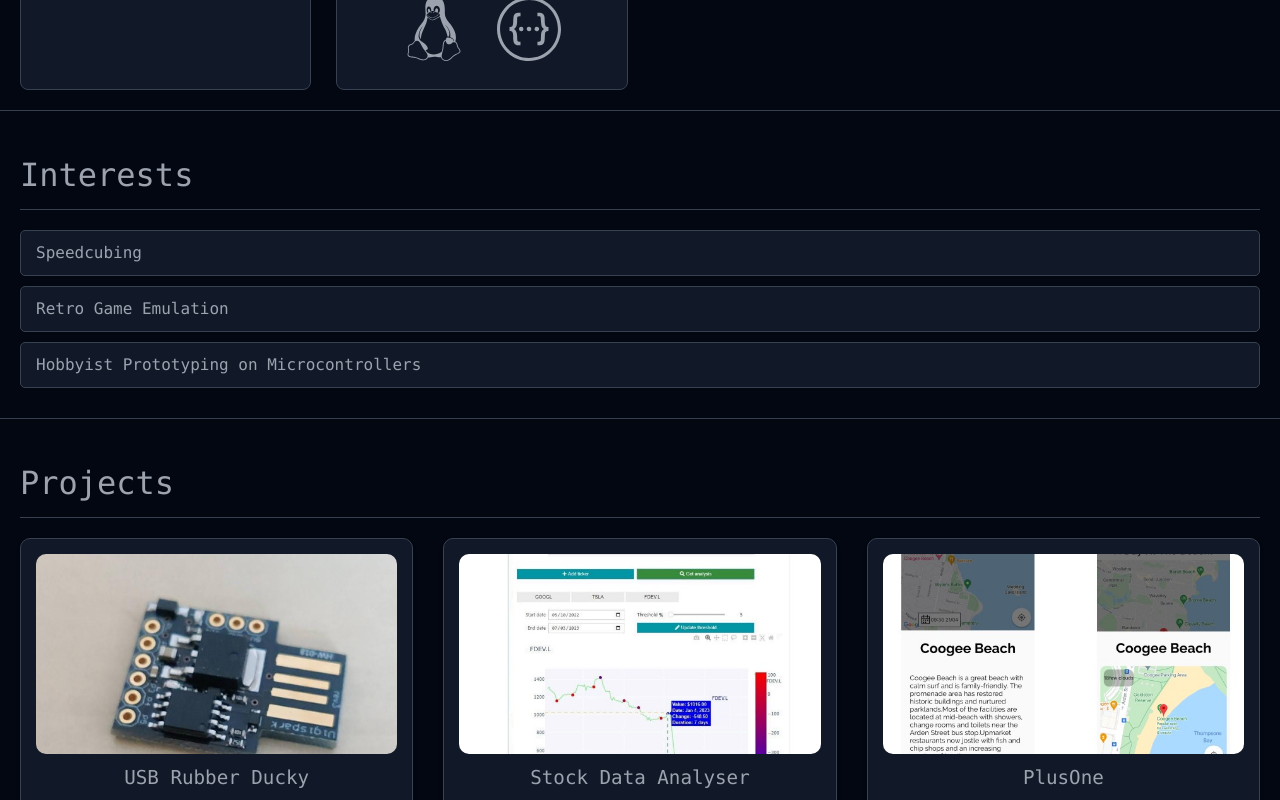
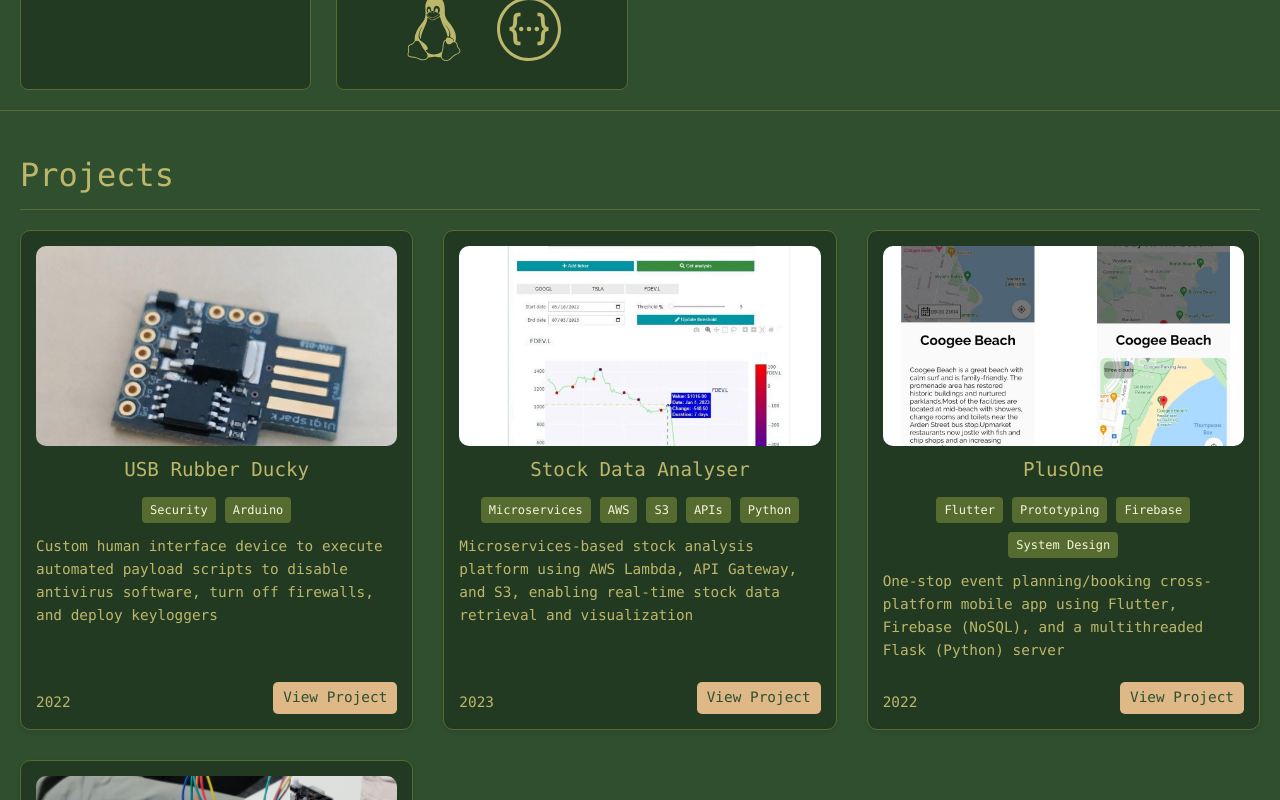
Before and after one commit to farisjalal/farisjalal.github.io, a Next.js app: page / in a window 1280 px wide. Shown: the part 1180-1980 px from the top of the page. Built offline with nearby package versions, Linux system fonts and the light colour scheme.

Commit message:
Alternate autumn colour scheme

```diff
--- a/app/globals.css
+++ b/app/globals.css
@@ -2,51 +2,54 @@
 
 /* Define CSS Variables */
 /* Refined Light Mode Palette */
+/* Autumn Forest Light Mode Palette */
+/* Autumn Forest Light Mode Palette */
 :root {
-  --background-color: #FFFFFF;       /* White */
-  --text-color: #111827;             /* gray-900 */
-  --text-muted-color: #6B7280;       /* gray-500 */
-  --secondary-accent-color: #3B82F6; /* blue-500 */
-  --border-color: #E5E7EB;             /* gray-200 */
+  --background-color: #FAF0E6;       /* Linen */
+  --text-color: #4E443A;             /* Dark Brown */
+  --text-muted-color: #8B7D6B;       /* Lighter Brown */
+  --secondary-accent-color: #D97706; /* Amber/Orange */
+  --border-color: #D2B48C;             /* Tan */
   --card-background-color: #FFFFFF;    /* White */
-  --nav-background-color: #FFFFFF;     /* White */
-  --button-background-color: #111827; /* gray-900 */
+  --nav-background-color: #FAF0E6;     /* Linen */
+  --button-background-color: #8B4513; /* Saddle Brown */
   --button-text-color: #FFFFFF;       /* White */
-  --button-hover-background-color: #374151; /* gray-700 */
-  --tag-background-color: #F3F4F6;    /* gray-100 */
-  --tag-text-color: #4B5563;          /* gray-600 */
-  --separator-color: #D1D5DB;         /* gray-300 */
-  --image-border-color: #E5E7EB;      /* gray-200 */
-  --skill-item-hover-bg: #F3F4F6;     /* gray-100 */
-  --skill-icon-color: #6B7280;        /* gray-500 */
-  --skill-icon-hover-color: #3B82F6;  /* blue-500 */
-  --skill-name-color: #6B7280;        /* gray-500 */
-  --skill-name-only-color: #9CA3AF;   /* gray-400 */
-  --skill-name-only-hover-color: #6B7280; /* gray-500 */
+  --button-hover-background-color: #A0522D; /* Sienna */
+  --tag-background-color: #DEB887;    /* Burly Wood */
+  --tag-text-color: #8B4513;          /* Saddle Brown */
+  --separator-color: #CD853F;         /* Peru */
+  --image-border-color: #D2B48C;      /* Tan */
+  --skill-item-hover-bg: #F5F5DC;     /* Beige */
+  --skill-icon-color: #8B7D6B;        /* Lighter Brown */
+  --skill-icon-hover-color: #D97706;  /* Amber/Orange */
+  --skill-name-color: #8B7D6B;        /* Lighter Brown */
+  --skill-name-only-color: #A0522D;   /* Sienna */
+  --skill-name-only-hover-color: #8B4513; /* Saddle Brown */
 }
 
 /* Refined Dark Mode Palette */
+/* Autumn Forest Dark Mode Palette */
 html.dark {
-  --background-color: #030712;       /* gray-950 */
-  --text-color: #F9FAFB;             /* gray-50 */
-  --text-muted-color: #9CA3AF;       /* gray-400 */
-  --secondary-accent-color: #60A5FA; /* blue-400 */
-  --border-color: #374151;             /* gray-700 */
-  --card-background-color: #111827;    /* gray-900 */
-  --nav-background-color: #111827;     /* gray-900 */
-  --button-background-color: #F9FAFB; /* gray-50 */
-  --button-text-color: #111827;       /* gray-900 */
-  --button-hover-background-color: #E5E7EB; /* gray-200 */
-  --tag-background-color: #374151;    /* gray-700 */
-  --tag-text-color: #D1D5DB;          /* gray-300 */
-  --separator-color: #4B5563;         /* gray-600 */
-  --image-border-color: #374151;      /* gray-700 */
-  --skill-item-hover-bg: #1F2937;     /* gray-800 */
-  --skill-icon-color: #9CA3AF;        /* gray-400 */
-  --skill-icon-hover-color: #60A5FA;  /* blue-400 */
-  --skill-name-color: #9CA3AF;        /* gray-400 */
-  --skill-name-only-color: #6B7280;   /* gray-500 */
-  --skill-name-only-hover-color: #9CA3AF; /* gray-400 */
+  --background-color: #2F4F2F;       /* Dark Slate Green */
+  --text-color: #F5F5DC;             /* Beige */
+  --text-muted-color: #BDB76B;       /* Dark Khaki */
+  --secondary-accent-color: #FFA500; /* Orange */
+  --border-color: #556B2F;             /* Dark Olive Green */
+  --card-background-color: #223A22;    /* Darker Green */
+  --nav-background-color: #223A22;     /* Darker Green */
+  --button-background-color: #DEB887; /* Burly Wood */
+  --button-text-color: #2F4F2F;       /* Dark Slate Green */
+  --button-hover-background-color: #CD853F; /* Peru */
+  --tag-background-color: #556B2F;    /* Dark Olive Green */
+  --tag-text-color: #F5F5DC;          /* Beige */
+  --separator-color: #8FBC8F;         /* Dark Sea Green */
+  --image-border-color: #556B2F;      /* Dark Olive Green */
+  --skill-item-hover-bg: #223A22;     /* Darker Green */
+  --skill-icon-color: #BDB76B;        /* Dark Khaki */
+  --skill-icon-hover-color: #FFA500;  /* Orange */
+  --skill-name-color: #BDB76B;        /* Dark Khaki */
+  --skill-name-only-color: #8FBC8F;   /* Dark Sea Green */
+  --skill-name-only-hover-color: #BDB76B; /* Dark Khaki */
 }
 
 
--- a/app/page.js
+++ b/app/page.js
@@ -398,15 +398,7 @@ export default function Home() {
         </div>
       </section>
 
-      <section id='interests'>
-        <h2>Interests</h2>
-        {/* Using interests from the resume */}
-        <ul>
-          <li>Speedcubing</li>
-          <li>Retro Game Emulation</li>
-          <li>Hobbyist Prototyping on Microcontrollers</li>
-        </ul>
-      </section>
+      {/* Interests section will be moved below Projects */}
 
       <section id='projects'>
         <h2>Projects</h2>
@@ -439,6 +431,16 @@ export default function Home() {
         </div>
       </section>
 
+      {/* Interests section moved here */}
+      <section id='interests'>
+        <h2>Interests</h2>
+        {/* Using interests from the resume */}
+        <ul>
+          <li>Speedcubing</li>
+          <li>Retro Game Emulation</li>
+          <li>Hobbyist Prototyping on Microcontrollers</li>
+        </ul>
+      </section>
       {/* Removed Blog section */}
 
       <section id='contact'>
```
